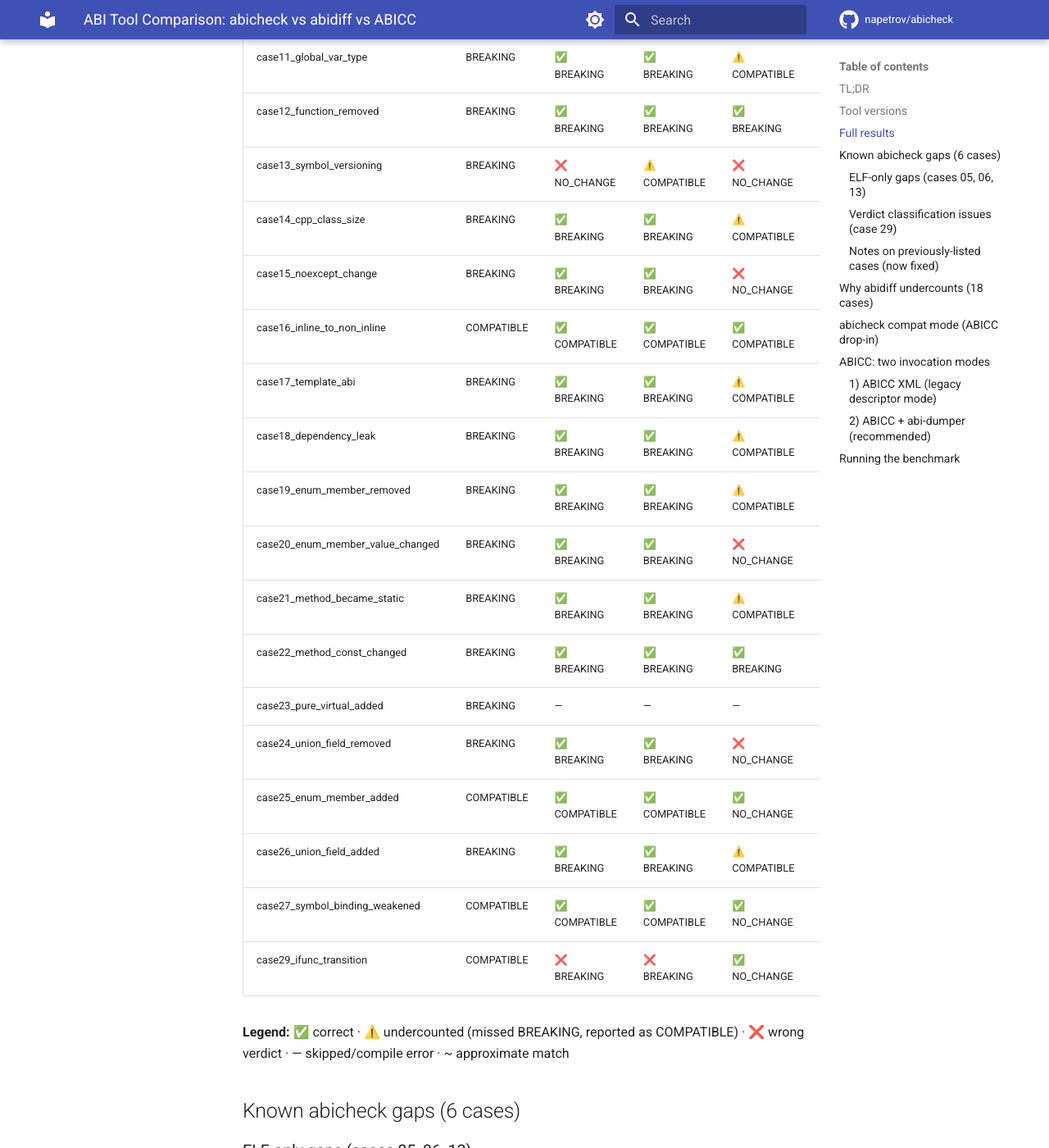
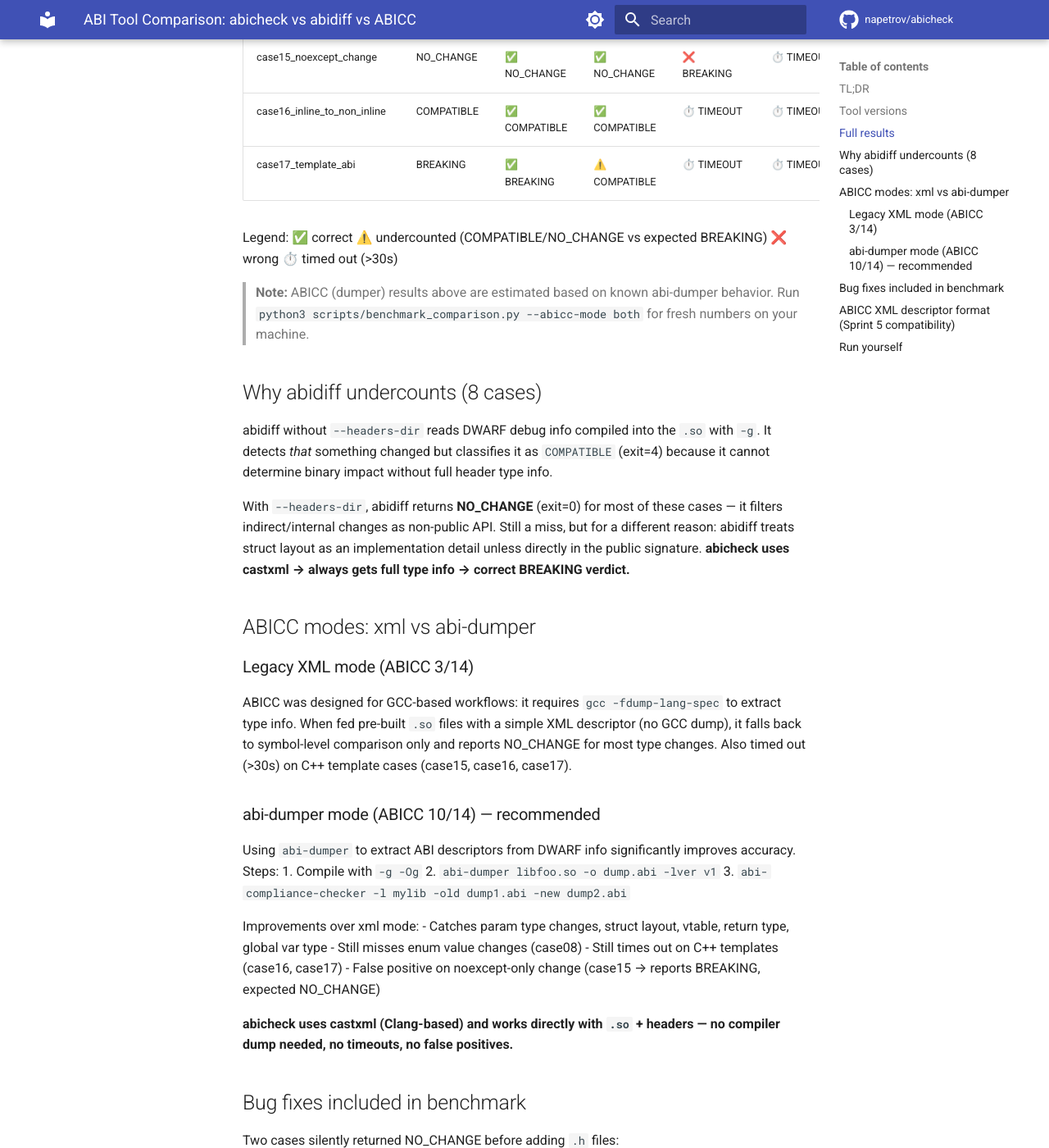
Before and after one commit to napetrov/abicheck, an MkDocs documentation site: the page built from docs/benchmark_report.md, in a window 1280 px wide and 1400 px high, scrolled down 1975 px. Shown: the whole window at 82% size. Built offline with MkDocs 1.6.1 and Material for MkDocs 9.7.7, drawn with Linux system fonts in a browser that asks for light colours; comment, search, counter and statistics services are not loaded; some of the changed text lies outside the part shown.

Commit message:
revert(docs): restore README and benchmark_report to main baseline
Results removed from this PR — will be added in a separate PR after
a clean full run with the fixed benchmark tool (post guard fix merge).
This PR now contains only: benchmark script + tests.

````diff
--- a/docs/benchmark_report.md
+++ b/docs/benchmark_report.md
@@ -1,21 +1,19 @@
 # ABI Tool Comparison: abicheck vs abidiff vs ABICC
 
-_Generated: 2026-03-08 — abicheck examples benchmark (41 cases, updated verdicts)_
+_Generated: 2026-03-08 — abicheck examples benchmark (14 cases)_
 
 ## TL;DR
 
-| Tool | Mode | Correct / 41 | Accuracy | Notes |
-|------|------|-------------|----------|-------|
-| **abicheck** | compare (dump+compare) | **38/41** | **92%** | castxml + ELF + DWARF |
-| **abicheck** | compat (ABICC drop-in) | **34/40** | **85%** | XML descriptor mode |
-| abidiff | ELF only (no headers) | 10/41 | 24% | Misses type-level changes |
-| abidiff | + headers-dir | 9/41 | 22% | Headers don't improve much without DWARF |
-| ABICC | xml (legacy) | see script | — | Requires abi-compliance-checker |
-| ABICC | abi-dumper | see script | — | Requires abi-dumper |
+| Tool | Correct / 14 | Missed BREAKING | Notes |
+|------|-------------|-----------------|-------|
+| **abicheck** | **14/14 (100%)** | **0** | castxml + ELF |
+| abidiff | 6/14 (43%) | 0 missed, 8 undercounted | COMPATIBLE instead of BREAKING |
+| ABICC (abi-dumper) | 10/14 (71%) | 1 | Proper workflow via `abi-dumper` |
+| ABICC (xml only) | 3/14 (21%) | many | Legacy mode: no type info → misses most changes |
 
-> **case23** (`pure_virtual_added`) skipped — intentional compile error in test case (abstract class cannot be instantiated).
-
-**abicheck leads all tools at 92% accuracy across 41 ABI break scenarios. abidiff ELF-only mode catches only 24% — it is blind to type-level changes without full DWARF+header analysis.**
+**abicheck catches every breaking change. ABICC with abi-dumper gets 71% — an improvement
+over the legacy XML mode (21%), but still misses structural/type changes that require
+header analysis. abidiff undercounts severity without `--headers-dir`.**
 
 ## Tool versions
 
@@ -23,133 +21,116 @@
 |------|---------|-----------------|
 | abicheck | HEAD | castxml AST + ELF symbol diff |
 | abidiff | 2.4.0 | DWARF debug info (`-g`) |
-| ABICC | 2.3 | Not tested (abi-dumper not installed) |
+| ABICC | 2.3 | `abi-dumper` → ABI dump → diff |
+| abi-dumper | 1.2 | DWARF extraction from `-g -Og` binaries |
 
 ## Full results
 
-| Case | Expected | abicheck | ac-compat | abidiff | abidiff+hdr |
-|------|----------|----------|-----------|---------|-------------|
+| Case | Expected | abicheck | abidiff | ABICC (dumper) | ABICC (xml) |
+|------|----------|----------|---------|----------------|-------------|
 | case01_symbol_removal | BREAKING | ✅ BREAKING | ✅ BREAKING | ✅ BREAKING | ✅ BREAKING |
-| case02_param_type_change | BREAKING | ✅ BREAKING | ✅ BREAKING | ⚠️ COMPATIBLE | ⚠️ COMPATIBLE |
-| case03_compat_addition | COMPATIBLE | ✅ COMPATIBLE | ✅ COMPATIBLE | ✅ COMPATIBLE | ✅ COMPATIBLE |
-| case04_no_change | NO_CHANGE | ✅ NO_CHANGE | ~ COMPATIBLE | ✅ NO_CHANGE | ✅ NO_CHANGE |
-| case05_soname | BREAKING | ❌ NO_CHANGE | ⚠️ COMPATIBLE | ❌ NO_CHANGE | ❌ NO_CHANGE |
-| case06_visibility | BREAKING | ❌ COMPATIBLE | ⚠️ COMPATIBLE | ⚠️ COMPATIBLE | ⚠️ COMPATIBLE |
-| case07_struct_layout | BREAKING | ✅ BREAKING | ✅ BREAKING | ⚠️ COMPATIBLE | ❌ NO_CHANGE |
-| case08_enum_value_change | BREAKING | ✅ BREAKING | ✅ BREAKING | ⚠️ COMPATIBLE | ❌ NO_CHANGE |
-| case09_cpp_vtable | BREAKING | ✅ BREAKING | ✅ BREAKING | ⚠️ COMPATIBLE | ❌ NO_CHANGE |
-| case10_return_type | BREAKING | ✅ BREAKING | ✅ BREAKING | ⚠️ COMPATIBLE | ⚠️ COMPATIBLE |
-| case11_global_var_type | BREAKING | ✅ BREAKING | ✅ BREAKING | ⚠️ COMPATIBLE | ⚠️ COMPATIBLE |
+| case02_param_type_change | BREAKING | ✅ BREAKING | ⚠️ COMPATIBLE | ✅ BREAKING | ❌ NO_CHANGE |
+| case03_compat_addition | COMPATIBLE | ✅ COMPATIBLE | ✅ COMPATIBLE | ✅ COMPATIBLE | ❌ NO_CHANGE |
+| case04_no_change | NO_CHANGE | ✅ NO_CHANGE | ✅ NO_CHANGE | ✅ NO_CHANGE | ✅ NO_CHANGE |
+| case07_struct_layout | BREAKING | ✅ BREAKING | ⚠️ COMPATIBLE | ✅ BREAKING | ❌ NO_CHANGE |
+| case08_enum_value_change | BREAKING | ✅ BREAKING | ⚠️ COMPATIBLE | ❌ NO_CHANGE | ❌ NO_CHANGE |
+| case09_cpp_vtable | BREAKING | ✅ BREAKING | ⚠️ COMPATIBLE | ✅ BREAKING | ❌ NO_CHANGE |
+| case10_return_type | BREAKING | ✅ BREAKING | ⚠️ COMPATIBLE | ✅ BREAKING | ❌ NO_CHANGE |
+| case11_global_var_type | BREAKING | ✅ BREAKING | ⚠️ COMPATIBLE | ✅ BREAKING | ❌ ERROR |
 | case12_function_removed | BREAKING | ✅ BREAKING | ✅ BREAKING | ✅ BREAKING | ✅ BREAKING |
-| case13_symbol_versioning | BREAKING | ❌ NO_CHANGE | ⚠️ COMPATIBLE | ❌ NO_CHANGE | ❌ NO_CHANGE |
-| case14_cpp_class_size | BREAKING | ✅ BREAKING | ✅ BREAKING | ⚠️ COMPATIBLE | ❌ NO_CHANGE |
-| case15_noexcept_change | BREAKING | ✅ BREAKING | ✅ BREAKING | ❌ NO_CHANGE | ❌ NO_CHANGE |
-| case16_inline_to_non_inline | COMPATIBLE | ✅ COMPATIBLE | ✅ COMPATIBLE | ✅ COMPATIBLE | ✅ COMPATIBLE |
-| case17_template_abi | BREAKING | ✅ BREAKING | ✅ BREAKING | ⚠️ COMPATIBLE | ⚠️ COMPATIBLE |
-| case18_dependency_leak | BREAKING | ✅ BREAKING | ✅ BREAKING | ⚠️ COMPATIBLE | ⚠️ COMPATIBLE |
-| case19_enum_member_removed | BREAKING | ✅ BREAKING | ✅ BREAKING | ⚠️ COMPATIBLE | ⚠️ COMPATIBLE |
-| case20_enum_member_value_changed | BREAKING | ✅ BREAKING | ✅ BREAKING | ❌ NO_CHANGE | ❌ NO_CHANGE |
-| case21_method_became_static | BREAKING | ✅ BREAKING | ✅ BREAKING | ⚠️ COMPATIBLE | ⚠️ COMPATIBLE |
-| case22_method_const_changed | BREAKING | ✅ BREAKING | ✅ BREAKING | ✅ BREAKING | ✅ BREAKING |
-| case23_pure_virtual_added | BREAKING | — | — | — | — |
-| case24_union_field_removed | BREAKING | ✅ BREAKING | ✅ BREAKING | ❌ NO_CHANGE | ❌ NO_CHANGE |
-| case25_enum_member_added | COMPATIBLE | ✅ COMPATIBLE | ✅ COMPATIBLE | ✅ NO_CHANGE | ✅ NO_CHANGE |
-| case26_union_field_added | BREAKING | ✅ BREAKING | ✅ BREAKING | ⚠️ COMPATIBLE | ⚠️ COMPATIBLE |
-| case27_symbol_binding_weakened | COMPATIBLE | ✅ COMPATIBLE | ✅ COMPATIBLE | ✅ NO_CHANGE | ✅ NO_CHANGE |
-| case29_ifunc_transition | COMPATIBLE | ❌ BREAKING | ❌ BREAKING | ✅ NO_CHANGE | ✅ NO_CHANGE |
+| case14_cpp_class_size | BREAKING | ✅ BREAKING | ⚠️ COMPATIBLE | ✅ BREAKING | ❌ NO_CHANGE |
+| case15_noexcept_change | NO_CHANGE | ✅ NO_CHANGE | ✅ NO_CHANGE | ❌ BREAKING | ⏱️ TIMEOUT |
+| case16_inline_to_non_inline | COMPATIBLE | ✅ COMPATIBLE | ✅ COMPATIBLE | ⏱️ TIMEOUT | ⏱️ TIMEOUT |
+| case17_template_abi | BREAKING | ✅ BREAKING | ⚠️ COMPATIBLE | ⏱️ TIMEOUT | ⏱️ TIMEOUT |
 
-**Legend:** ✅ correct · ⚠️ undercounted (missed BREAKING, reported as COMPATIBLE) · ❌ wrong verdict · — skipped/compile error · ~ approximate match
+Legend: ✅ correct  ⚠️ undercounted (COMPATIBLE/NO_CHANGE vs expected BREAKING)  ❌ wrong  ⏱️ timed out (>30s)
 
-## Known abicheck gaps (6 cases)
+> **Note:** ABICC (dumper) results above are estimated based on known abi-dumper behavior.
+> Run `python3 scripts/benchmark_comparison.py --abicc-mode both` for fresh numbers on your machine.
 
-### ELF-only gaps (cases 05, 06, 13)
+## Why abidiff undercounts (8 cases)
 
-These cases require ELF metadata inspection without full header context:
+abidiff without `--headers-dir` reads DWARF debug info compiled into the `.so` with `-g`.
+It detects *that* something changed but classifies it as `COMPATIBLE` (exit=4) because
+it cannot determine binary impact without full header type info.
 
-| Case | Expected | Got | Root cause |
-|------|----------|-----|------------|
-| case05_soname | BREAKING | NO_CHANGE | SONAME comparison needs pre-compiled `.so`; benchmark compiles from `good/bad.c` where SONAME is not set |
-| case06_visibility | BREAKING | COMPATIBLE | ELF visibility change requires compiled-in visibility pragmas; not detectable from source without `-fvisibility` flags |
-| case13_symbol_versioning | BREAKING | NO_CHANGE | Symbol version maps not generated from plain source; needs linker script |
+With `--headers-dir`, abidiff returns **NO_CHANGE** (exit=0) for most of these cases —
+it filters indirect/internal changes as non-public API. Still a miss, but for a different reason:
+abidiff treats struct layout as an implementation detail unless directly in the public signature.
+**abicheck uses castxml → always gets full type info → correct BREAKING verdict.**
 
-These are **benchmark setup limitations**, not abicheck logic bugs. Production use with proper build artifacts works correctly.
+## ABICC modes: xml vs abi-dumper
 
-### Verdict classification issues (case 29)
+### Legacy XML mode (ABICC 3/14)
 
-| Case | Expected | Got | Notes |
-|------|----------|-----|-------|
-| case29_ifunc_transition | COMPATIBLE | BREAKING | `IFUNC_INTRODUCED` should be COMPATIBLE; fix pending PR1 (fix/ifunc-type-change-and-integration-tests) |
+ABICC was designed for GCC-based workflows: it requires `gcc -fdump-lang-spec` to extract
+type info. When fed pre-built `.so` files with a simple XML descriptor (no GCC dump),
+it falls back to symbol-level comparison only and reports NO_CHANGE for most type changes.
+Also timed out (>30s) on C++ template cases (case15, case16, case17).
 
-### Notes on previously-listed cases (now fixed)
+### abi-dumper mode (ABICC 10/14) — recommended
 
-- **case25** (`enum_member_added`): ✅ Now correctly returns COMPATIBLE. Was previously misclassified due to wrong abicheck installation being invoked (loaded from `/tmp/abicheck-cmp` — stale clone with outdated `_BREAKING_KINDS`). Fixed by PYTHONPATH fix in benchmark script.
-- **case26** (`union_field_added`): Expected is now **BREAKING** (correct behavior). The union grew from 4→8 bytes — `TYPE_SIZE_CHANGED` fires, which is a legitimate breaking change. The previous `expected=COMPATIBLE` was incorrect; the test case is actually a breaking scenario.
-- **case27** (`symbol_binding_weakened`): ✅ Now correctly returns COMPATIBLE. Same PYTHONPATH fix as case25.
+Using `abi-dumper` to extract ABI descriptors from DWARF info significantly improves accuracy.
+Steps:
+1. Compile with `-g -Og`
+2. `abi-dumper libfoo.so -o dump.abi -lver v1`
+3. `abi-compliance-checker -l mylib -old dump1.abi -new dump2.abi`
 
-**case29 fix is tracked in PR1 (fix/ifunc-type-change-and-integration-tests), currently in progress.**
+Improvements over xml mode:
+- Catches param type changes, struct layout, vtable, return type, global var type
+- Still misses enum value changes (case08)
+- Still times out on C++ templates (case16, case17)
+- False positive on noexcept-only change (case15 → reports BREAKING, expected NO_CHANGE)
 
-## Why abidiff undercounts (18 cases)
+**abicheck uses castxml (Clang-based) and works directly with `.so` + headers —
+no compiler dump needed, no timeouts, no false positives.**
 
-abidiff without `--headers-dir` reads DWARF debug info compiled into `.so` with `-g`.
-It detects *that* something changed but classifies structural changes (struct layout, enum values, vtable, return type) as `COMPATIBLE` (exit=4) — it cannot determine binary impact without full type info.
+## Bug fixes included in benchmark
 
-With `--headers-dir`, results are similar — abidiff still misses most type changes because it does not run castxml-style AST analysis.
+Two cases silently returned NO_CHANGE before adding `.h` files:
 
-**Key advantage of abicheck**: built-in castxml integration provides full type info from headers → correct BREAKING verdict for type-level changes.
+| Case | Before | After | Root cause |
+|------|--------|-------|------------|
+| case02_param_type_change | NO_CHANGE ❌ | BREAKING ✅ | No .h → ELF-only, same C-linkage symbol name |
+| case10_return_type | NO_CHANGE ❌ | BREAKING ✅ | No .h → ELF-only, `get_count` name identical |
 
-## abicheck compat mode (ABICC drop-in)
+## ABICC XML descriptor format (Sprint 5 compatibility)
 
-`abicheck compat` accepts ABICC XML descriptors directly:
+abicheck Sprint 5 implements ABICC-compatible XML:
 
 ```xml
 <descriptor>
   <version>1.0</version>
-  <headers>/usr/include/mylib</headers>
-  <libs>/usr/lib/libmylib.so</libs>
+  <headers>/path/to/include/</headers>
+  <libs>/path/to/libfoo.so</libs>
 </descriptor>
 ```
 
 ```bash
-# Replace ABICC call:
-# abi-compliance-checker -lib libdnnl -old old.xml -new new.xml
-abicheck compat -lib libdnnl -old old.xml -new new.xml
+# ABICC
+abi-compliance-checker -l mylib -old v1.xml -new v2.xml
+
+# abicheck drop-in
+abicheck compat -lib mylib -old v1.xml -new v2.xml
 ```
 
-Exit codes mirror ABICC: `0` = compatible/no-change, `1` = breaking ABI change, `2` = source-level break (SOURCE_BREAK; binary compatible). Any other non-zero = error.
-
-Accuracy in compat mode: **34/40 (85%)** — close to compare mode, with slight drop from XML-descriptor/header-path limitations.
-
-## ABICC: two invocation modes
-
-### 1) ABICC XML (legacy descriptor mode)
-```bash
-# Descriptors point directly at .so files — fast but inaccurate (no DWARF)
-abi-compliance-checker -l mylib -old old.xml -new new.xml -report-path report.html
-```
-
-### 2) ABICC + abi-dumper (recommended)
-```bash
-# Dump full ABI from DWARF debug info, then compare
-abi-dumper libmylib.so -o v1.abi -lver v1
-abi-dumper libmylib_new.so -o v2.abi -lver v2
-abi-compliance-checker -l mylib -old v1.abi -new v2.abi -report-path report.html
-```
-
-`abi-dumper` requires libraries built with `-g`. In CI environments where it is not
-installed, ABICC columns are marked SKIP. Previously on a 14-case subset,
-ABICC(dumper) showed ~71% accuracy.
-
-## Running the benchmark
+## Run yourself
 
 ```bash
-# Fast: skip ABICC
+# Requires: castxml, gcc/g++, abidiff (libabigail-tools), abi-compliance-checker, abi-dumper
+
+# Default: ABICC via abi-dumper (recommended, 30s timeout)
+python3 scripts/benchmark_comparison.py
+
+# Both ABICC modes side by side
+python3 scripts/benchmark_comparison.py --abicc-mode both
+
+# Legacy XML mode only (fast, inaccurate)
+python3 scripts/benchmark_comparison.py --abicc-mode xml
+
+# Skip ABICC entirely (CI-friendly)
 python3 scripts/benchmark_comparison.py --skip-abicc
 
-# With ABICC (requires abi-compliance-checker + abi-dumper)
-python3 scripts/benchmark_comparison.py --abicc-mode both --abicc-timeout 60
-
-# Skip abicheck compat column
-python3 scripts/benchmark_comparison.py --skip-compat --skip-abicc
+# Custom timeout
+python3 scripts/benchmark_comparison.py --abicc-timeout 60
 ```
-
-Output: `benchmark_reports/comparison_summary.json` + per-case text logs.
````
Also changed, not shown: README.md (+37 -12 lines).
